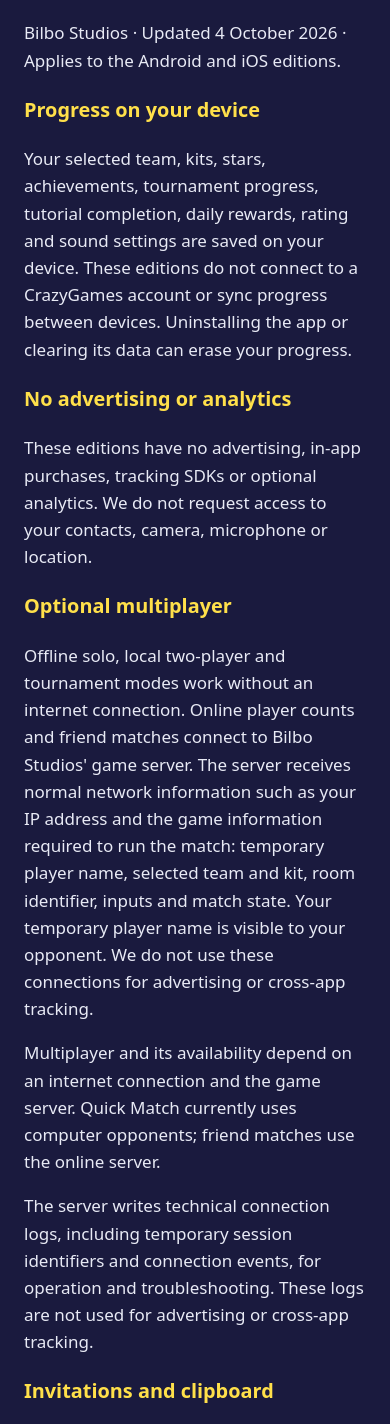
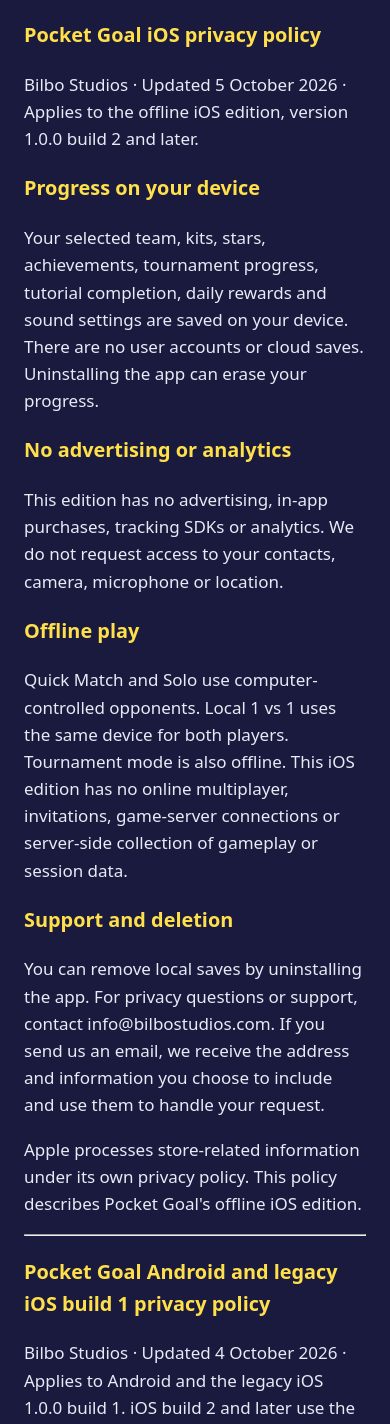
Before and after one commit to BilboStudios/bilbo-studios-web, a plain HTML site: page docs/games/pocket-goal/privacy-policy.html in a window 390 px wide. Shown: the part 167-1591 px from the top of the page. Drawn offline with Linux system fonts and the light colour scheme.

Commit message:
Publish mobile privacy and support updates for Pocket Goal and Pirates.io

```diff
--- a/docs/games/pocket-goal/privacy-policy.html
+++ b/docs/games/pocket-goal/privacy-policy.html
@@ -1,4 +1,18 @@
-<!doctype html><html lang="en"><head><meta charset="utf-8"><meta name="viewport" content="width=device-width,initial-scale=1"><title>Pocket Goal mobile privacy policy · Bilbo Studios</title><style>body{margin:0;background:#1a1a3e;color:#e8eaf5;font:17px/1.6 system-ui,sans-serif}main{max-width:760px;margin:auto;padding:32px 24px}h1,h3{color:#ffe04a}a{color:#83c7ff}</style></head><body><main><h1>Pocket Goal mobile privacy policy</h1><p>Bilbo Studios · Updated 4 October 2026 · Applies to the Android and iOS editions.</p>
+<!doctype html><html lang="en"><head><meta charset="utf-8"><meta name="viewport" content="width=device-width,initial-scale=1"><title>Pocket Goal mobile privacy policy · Bilbo Studios</title><style>body{margin:0;background:#1a1a3e;color:#e8eaf5;font:17px/1.6 system-ui,sans-serif}main{max-width:760px;margin:auto;padding:32px 24px}h1,h3{color:#ffe04a}a{color:#83c7ff}</style></head><body><main><h1>Pocket Goal mobile privacy policy</h1><h3>Pocket Goal iOS privacy policy</h3>
+<p>Bilbo Studios · Updated 5 October 2026 · Applies to the offline iOS edition, version 1.0.0 build 2 and later.</p>
+<h3>Progress on your device</h3>
+<p>Your selected team, kits, stars, achievements, tournament progress, tutorial completion, daily rewards and sound settings are saved on your device. There are no user accounts or cloud saves. Uninstalling the app can erase your progress.</p>
+<h3>No advertising or analytics</h3>
+<p>This edition has no advertising, in-app purchases, tracking SDKs or analytics. We do not request access to your contacts, camera, microphone or location.</p>
+<h3>Offline play</h3>
+<p>Quick Match and Solo use computer-controlled opponents. Local 1 vs 1 uses the same device for both players. Tournament mode is also offline. This iOS edition has no online multiplayer, invitations, game-server connections or server-side collection of gameplay or session data.</p>
+<h3>Support and deletion</h3>
+<p>You can remove local saves by uninstalling the app. For privacy questions or support, contact info@bilbostudios.com. If you send us an email, we receive the address and information you choose to include and use them to handle your request.</p>
+<p>Apple processes store-related information under its own privacy policy. This policy describes Pocket Goal's offline iOS edition.</p>
+
+<hr>
+<h3>Pocket Goal Android and legacy iOS build 1 privacy policy</h3>
+<p>Bilbo Studios · Updated 4 October 2026 · Applies to Android and the legacy iOS 1.0.0 build 1. iOS build 2 and later use the offline policy above.</p>
 <h3>Progress on your device</h3>
 <p>Your selected team, kits, stars, achievements, tournament progress, tutorial completion, daily rewards, rating and sound settings are saved on your device. These editions do not connect to a CrazyGames account or sync progress between devices. Uninstalling the app or clearing its data can erase your progress.</p>
 <h3>No advertising or analytics</h3>
```
Also changed, not shown: docs/games/pirates-io/privacy-policy-mobile.html (added, +10 -0 lines), docs/games/pirates-io/support.html (added, +1 -0 lines), docs/games/pocket-goal/support.html (+1 -1 lines).
